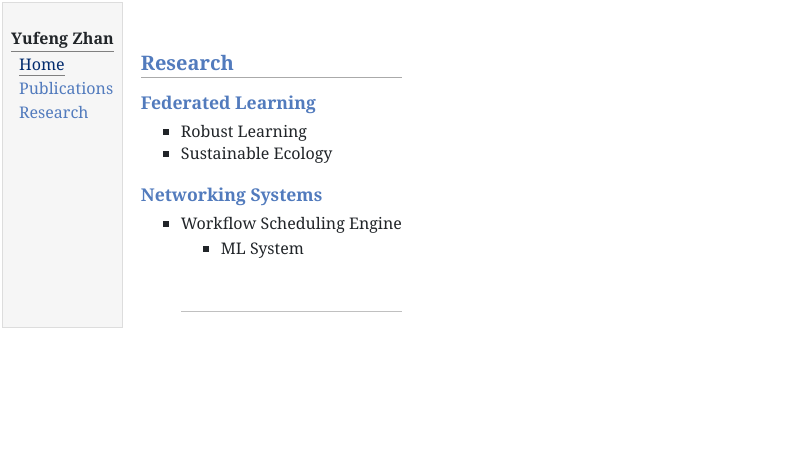
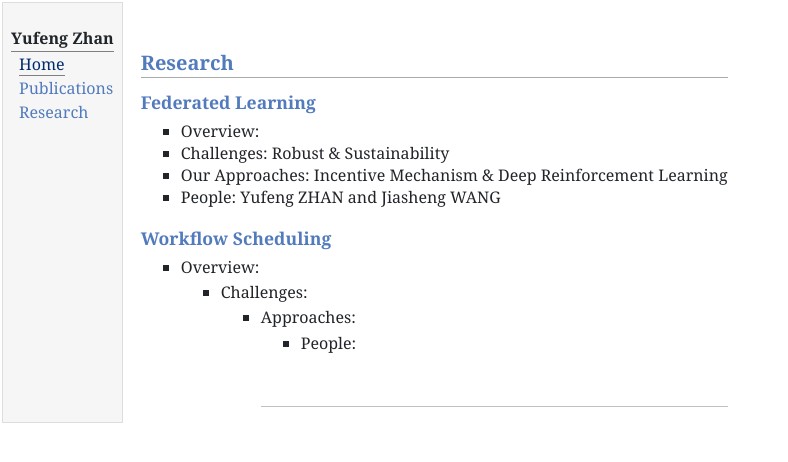
Before and after one commit to Zhan-YF/Zhan-YF.github.io, a plain HTML site: page research.html in a window 1280 px wide. Shown: the whole page, without its empty margins (0-788 px from the left). Drawn offline with nearby package versions, Linux system fonts and the light colour scheme.

Commit message:
Update research.html

```diff
--- a/research.html
+++ b/research.html
@@ -50,30 +50,50 @@
 
 <h3><b>Federated Learning</b></h3>
 <ul>
-<li> Robust Learning
+<li> Overview:
+</li>
+
+<li> Challenges: Robust & Sustainability
+</li>
+
+<li> Our Approaches: Incentive Mechanism & Deep Reinforcement Learning
 </li>
 	<!--<p>Networking Systems, Game Theory, and Machine Learning<br>-->
-<li> Sustainable Ecology
+<li> People: Yufeng ZHAN and Jiasheng WANG
 </li>
+
+
+
 	<!--<p>Networking Systems, Game Theory, and Machine Learning<br> -->
 </ul>
 
-<h3><b>Networking Systems</b></h3>
+<h3><b>Workflow Scheduling</b></h3>
 <ul>
-<li> Workflow Scheduling Engine
+<li> Overview:
 </li>
 
 <ul>
-<li> ML System
+<li> Challenges:
+</li>
+
+<ul>
+<li> Approaches:
+</li>
+
+
+<ul>
+<li> People:
 </li>
 	<!--<p>Networking Systems, Game Theory, and Machine Learning<br>-->
 </ul>
 
-<ol>
+
+
+<!--<ol>
 
 
 
-</ol>
+</ol>-->
 
 
 
```
